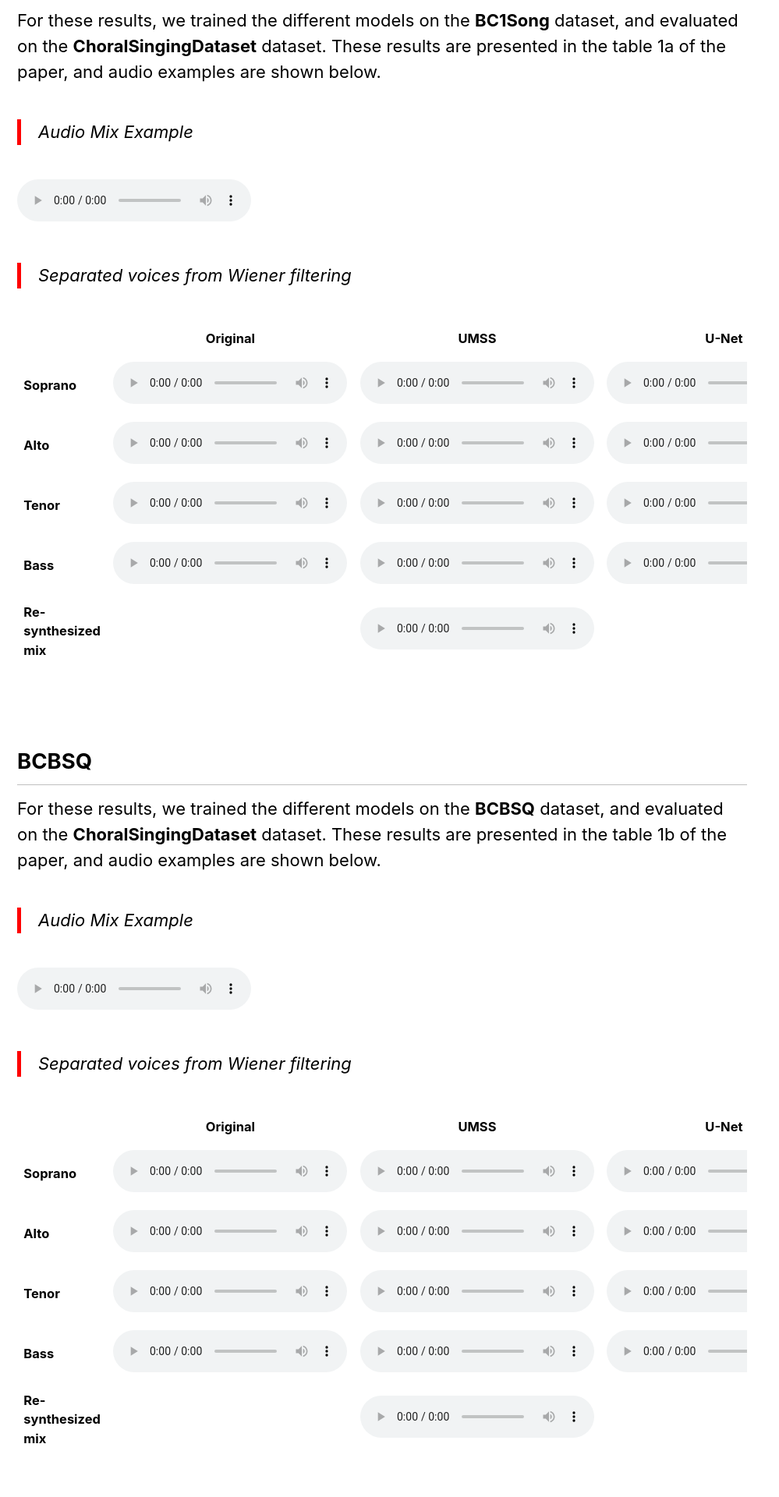
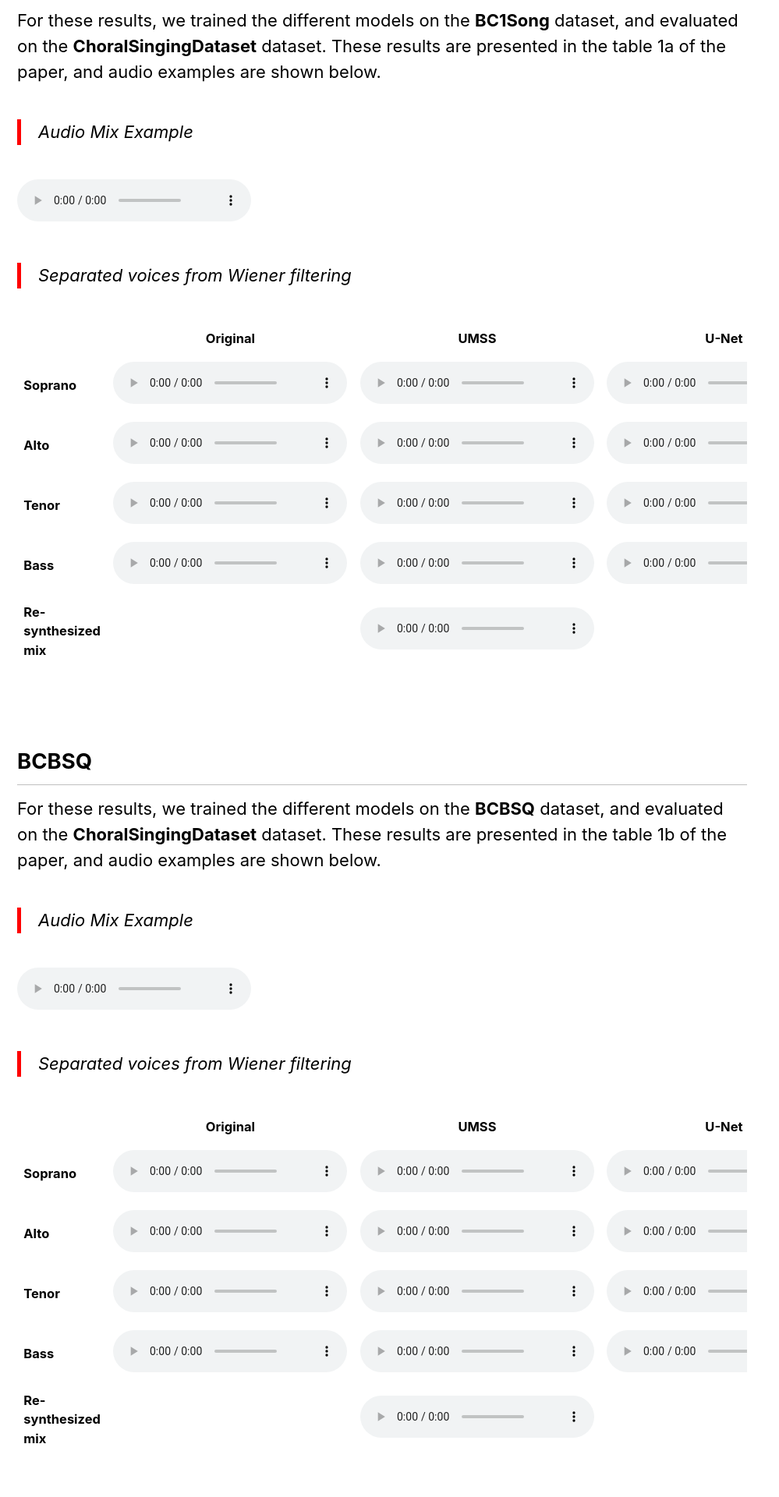
Before and after one commit to PierreChouteau/umss_icassp, a Jekyll site: the page built from docs/_pages/audio.md, in a window 1280 px wide. Shown: the part 805-2725 px from the top of the page at 78% size, without its empty margins (0-999 px from the left). Built offline with Jekyll 4.4.1, drawn with Linux system fonts in a browser that asks for light colours; cached includes are drawn as plain includes.

Commit message:
Update Github.io

```diff
--- a/docs/_pages/audio.md
+++ b/docs/_pages/audio.md
@@ -76,37 +76,37 @@ For these results, we trained the different models on the __BC1Song__ dataset, a
       <tr>
         <th> <strong> Soprano </strong> </th>
         <th>
-          <audio class="px-1" controls="" controlslist="nodownload">
-            <source src="/audio/Apprentissage_Conjoint/Original_sources/target_sources_el_rossinyol_Sno_208_At_2-06_Tor2-09_Bos_207_27.984_voice_s.wav" type="audio/wav">
+          <audio controls>
+            <source src="/audio/Apprentissage_Conjoint/Original_sources/target_sources_el_rossinyol_Sno_208_At_2-06_Tor2-09_Bos_207_27.984_voice_s.wav"/>
           </audio>
         </th>
         <th>
-          <audio controls="">
+          <audio controls>
             <source src="/audio/Apprentissage_Conjoint/BC1song/Ref_sources/sources_estimates_masking_el_rossinyol_Sno_208_At_2-06_Tor2-09_Bos_207_27.984_voice_s.wav"/>
           </audio>
         </th>
         <th>
-          <audio controls="">
+          <audio controls>
             <source src="/audio/Apprentissage_Conjoint/BC1song/Unet_sources/sources_estimates_masking_el_rossinyol_Sno_208_At_2-06_Tor2-09_Bos_207_27.984_voice_s.wav"/>
           </audio>
         </th>
         <th>
-          <audio controls="">
+          <audio controls>
             <source src="/audio/Apprentissage_Conjoint/BC1song/VA_NN/sources_estimates_masking_el_rossinyol_Sno_208_At_2-06_Tor2-09_Bos_207_27.984_voice_s.wav"/>
           </audio>
         </th>
         <th>
-          <audio controls="">
+          <audio controls>
             <source src="/audio/Apprentissage_Conjoint/BC1song/VA_NN_0/sources_estimates_masking_el_rossinyol_Sno_208_At_2-06_Tor2-09_Bos_207_27.984_voice_s.wav"/>
           </audio>
         </th>
         <th>
-          <audio controls="">
+          <audio controls>
             <source src="/audio/Apprentissage_Conjoint/BC1song/VA_NN_1/sources_estimates_masking_el_rossinyol_Sno_208_At_2-06_Tor2-09_Bos_207_27.984_voice_s.wav"/>
           </audio>
         </th>
         <th>
-          <audio controls="">
+          <audio controls>
             <source src="/audio/Apprentissage_Conjoint/BC1song/W_UP/sources_estimates_masking_el_rossinyol_Sno_208_At_2-06_Tor2-09_Bos_207_27.984_voice_s.wav"/>
           </audio>
         </th>
@@ -114,37 +114,37 @@ For these results, we trained the different models on the __BC1Song__ dataset, a
      <tr>
         <th> <strong> Alto </strong> </th>
         <th>
-          <audio class="px-1" controls="" controlslist="nodownload">
-            <source src="/audio/Apprentissage_Conjoint/Original_sources/target_sources_el_rossinyol_Sno_208_At_2-06_Tor2-09_Bos_207_27.984_voice_a.wav" type="audio/wav">
+          <audio controls>
+            <source src="/audio/Apprentissage_Conjoint/Original_sources/target_sources_el_rossinyol_Sno_208_At_2-06_Tor2-09_Bos_207_27.984_voice_a.wav"/>
           </audio>
         </th>
         <th>
-          <audio controls="">
+          <audio controls>
             <source src="/audio/Apprentissage_Conjoint/BC1song/Ref_sources/sources_estimates_masking_el_rossinyol_Sno_208_At_2-06_Tor2-09_Bos_207_27.984_voice_a.wav"/>
           </audio>
         </th>
         <th>
-          <audio controls="">
+          <audio controls>
             <source src="/audio/Apprentissage_Conjoint/BC1song/Unet_sources/sources_estimates_masking_el_rossinyol_Sno_208_At_2-06_Tor2-09_Bos_207_27.984_voice_a.wav"/>
           </audio>
         </th>
         <th>
-          <audio controls="">
+          <audio controls>
             <source src="/audio/Apprentissage_Conjoint/BC1song/VA_NN/sources_estimates_masking_el_rossinyol_Sno_208_At_2-06_Tor2-09_Bos_207_27.984_voice_a.wav"/>
           </audio>
         </th>
         <th>
-          <audio controls="">
+          <audio controls>
             <source src="/audio/Apprentissage_Conjoint/BC1song/VA_NN_0/sources_estimates_masking_el_rossinyol_Sno_208_At_2-06_Tor2-09_Bos_207_27.984_voice_a.wav"/>
           </audio>
         </th>
         <th>
-          <audio controls="">
+          <audio controls>
             <source src="/audio/Apprentissage_Conjoint/BC1song/VA_NN_1/sources_estimates_masking_el_rossinyol_Sno_208_At_2-06_Tor2-09_Bos_207_27.984_voice_a.wav"/>
           </audio>
         </th>
         <th>
-          <audio controls="">
+          <audio controls>
             <source src="/audio/Apprentissage_Conjoint/BC1song/W_UP/sources_estimates_masking_el_rossinyol_Sno_208_At_2-06_Tor2-09_Bos_207_27.984_voice_a.wav"/>
           </audio>
         </th>
@@ -152,37 +152,37 @@ For these results, we trained the different models on the __BC1Song__ dataset, a
       <tr>
         <th> <strong> Tenor </strong> </th>
         <th>
-          <audio class="px-1" controls="" controlslist="nodownload">
-            <source src="/audio/Apprentissage_Conjoint/Original_sources/target_sources_el_rossinyol_Sno_208_At_2-06_Tor2-09_Bos_207_27.984_voice_t.wav" type="audio/wav">
+          <audio controls>
+            <source src="/audio/Apprentissage_Conjoint/Original_sources/target_sources_el_rossinyol_Sno_208_At_2-06_Tor2-09_Bos_207_27.984_voice_t.wav"/>
           </audio>
         </th>
         <th>
-          <audio controls="">
+          <audio controls>
             <source src="/audio/Apprentissage_Conjoint/BC1song/Ref_sources/sources_estimates_masking_el_rossinyol_Sno_208_At_2-06_Tor2-09_Bos_207_27.984_voice_t.wav"/>
           </audio>
         </th>
         <th>
-          <audio controls="">
+          <audio controls>
             <source src="/audio/Apprentissage_Conjoint/BC1song/Unet_sources/sources_estimates_masking_el_rossinyol_Sno_208_At_2-06_Tor2-09_Bos_207_27.984_voice_t.wav"/>
           </audio>
         </th>
         <th>
-          <audio controls="">
+          <audio controls>
             <source src="/audio/Apprentissage_Conjoint/BC1song/VA_NN/sources_estimates_masking_el_rossinyol_Sno_208_At_2-06_Tor2-09_Bos_207_27.984_voice_t.wav"/>
           </audio>
         </th>
         <th>
-          <audio controls="">
+          <audio controls>
             <source src="/audio/Apprentissage_Conjoint/BC1song/VA_NN_0/sources_estimates_masking_el_rossinyol_Sno_208_At_2-06_Tor2-09_Bos_207_27.984_voice_t.wav"/>
           </audio>
         </th>
         <th>
-          <audio controls="">
+          <audio controls>
             <source src="/audio/Apprentissage_Conjoint/BC1song/VA_NN_1/sources_estimates_masking_el_rossinyol_Sno_208_At_2-06_Tor2-09_Bos_207_27.984_voice_t.wav"/>
           </audio>
         </th>
         <th>
-          <audio controls="">
+          <audio controls>
             <source src="/audio/Apprentissage_Conjoint/BC1song/W_UP/sources_estimates_masking_el_rossinyol_Sno_208_At_2-06_Tor2-09_Bos_207_27.984_voice_t.wav"/>
           </audio>
         </th>
@@ -190,37 +190,37 @@ For these results, we trained the different models on the __BC1Song__ dataset, a
       <tr>
         <th> <strong> Bass </strong> </th>
         <th>
-          <audio class="px-1" controls="" controlslist="nodownload">
-            <source src="/audio/Apprentissage_Conjoint/Original_sources/target_sources_el_rossinyol_Sno_208_At_2-06_Tor2-09_Bos_207_27.984_voice_b.wav" type="audio/wav">
+          <audio controls>
+            <source src="/audio/Apprentissage_Conjoint/Original_sources/target_sources_el_rossinyol_Sno_208_At_2-06_Tor2-09_Bos_207_27.984_voice_b.wav"/>
           </audio>
         </th>
         <th>
-          <audio controls="">
+          <audio controls>
             <source src="/audio/Apprentissage_Conjoint/BC1song/Ref_sources/sources_estimates_masking_el_rossinyol_Sno_208_At_2-06_Tor2-09_Bos_207_27.984_voice_b.wav"/>
           </audio>
         </th>
         <th>
-          <audio controls="">
+          <audio controls>
             <source src="/audio/Apprentissage_Conjoint/BC1song/Unet_sources/sources_estimates_masking_el_rossinyol_Sno_208_At_2-06_Tor2-09_Bos_207_27.984_voice_b.wav"/>
           </audio>
         </th>
         <th>
-          <audio controls="">
+          <audio controls>
             <source src="/audio/Apprentissage_Conjoint/BC1song/VA_NN/sources_estimates_masking_el_rossinyol_Sno_208_At_2-06_Tor2-09_Bos_207_27.984_voice_b.wav"/>
           </audio>
         </th>
         <th>
-          <audio controls="">
+          <audio controls>
             <source src="/audio/Apprentissage_Conjoint/BC1song/VA_NN_0/sources_estimates_masking_el_rossinyol_Sno_208_At_2-06_Tor2-09_Bos_207_27.984_voice_b.wav"/>
           </audio>
         </th>
         <th>
-          <audio controls="">
+          <audio controls>
             <source src="/audio/Apprentissage_Conjoint/BC1song/VA_NN_1/sources_estimates_masking_el_rossinyol_Sno_208_At_2-06_Tor2-09_Bos_207_27.984_voice_b.wav"/>
           </audio>
         </th>
         <th>
-          <audio controls="">
+          <audio controls>
             <source src="/audio/Apprentissage_Conjoint/BC1song/W_UP/sources_estimates_masking_el_rossinyol_Sno_208_At_2-06_Tor2-09_Bos_207_27.984_voice_b.wav"/>
           </audio>
         </th>
@@ -229,28 +229,28 @@ For these results, we trained the different models on the __BC1Song__ dataset, a
         <th> <strong> Re-synthesized mix </strong> </th>
         <th></th>
         <th>
-          <audio controls="">
+          <audio controls>
             <source src="/audio/Apprentissage_Conjoint/BC1song/Ref_sources/mix_reconstruct_el_rossinyol_Sno_208_At_2-06_Tor2-09_Bos_207_27.984.wav"/>
           </audio>
         </th>
         <th></th>
          <th>
-          <audio controls="">
+          <audio controls>
             <source src="/audio/Apprentissage_Conjoint/BC1song/VA_NN/mix_reconstruct_el_rossinyol_Sno_208_At_2-06_Tor2-09_Bos_207_27.984.wav"/>
           </audio>
         </th>
          <th>
-          <audio controls="">
+          <audio controls>
             <source src="/audio/Apprentissage_Conjoint/BC1song/VA_NN_0/mix_reconstruct_el_rossinyol_Sno_208_At_2-06_Tor2-09_Bos_207_27.984.wav"/>
           </audio>
         </th>
         <th>
-          <audio controls="">
+          <audio controls>
             <source src="/audio/Apprentissage_Conjoint/BC1song/VA_NN_1/mix_reconstruct_el_rossinyol_Sno_208_At_2-06_Tor2-09_Bos_207_27.984.wav"/>
           </audio>
         </th>
         <th>
-          <audio controls="">
+          <audio controls>
             <source src="/audio/Apprentissage_Conjoint/BC1song/W_UP/mix_reconstruct_el_rossinyol_Sno_208_At_2-06_Tor2-09_Bos_207_27.984.wav"/>
           </audio>
         </th>
@@ -305,37 +305,37 @@ For these results, we trained the different models on the __BCBSQ__ dataset, and
       <tr>
         <th> <strong> Soprano </strong> </th>
         <th>
-          <audio class="px-1" controls="" controlslist="nodownload">
-            <source src="/audio/Apprentissage_Conjoint/Original_sources/target_sources_el_rossinyol_Sno_208_At_2-06_Tor2-09_Bos_207_27.984_voice_s.wav" type="audio/wav">
+          <audio controls>
+            <source src="/audio/Apprentissage_Conjoint/Original_sources/target_sources_el_rossinyol_Sno_208_At_2-06_Tor2-09_Bos_207_27.984_voice_s.wav"/>
           </audio>
         </th>
         <th>
-          <audio controls="">
+          <audio controls>
             <source src="/audio/Apprentissage_Conjoint/BCBQ/Ref_sources/sources_estimates_masking_el_rossinyol_Sno_208_At_2-06_Tor2-09_Bos_207_27.984_voice_s.wav"/>
           </audio>
         </th>
         <th>
-          <audio controls="">
+          <audio controls>
             <source src="/audio/Apprentissage_Conjoint/BCBQ/Unet_sources/sources_estimates_masking_el_rossinyol_Sno_208_At_2-06_Tor2-09_Bos_207_27.984_voice_s.wav"/>
           </audio>
         </th>
         <th>
-          <audio controls="">
+          <audio controls>
             <source src="/audio/Apprentissage_Conjoint/BCBQ/VA_NN/sources_estimates_masking_el_rossinyol_Sno_208_At_2-06_Tor2-09_Bos_207_27.984_voice_s.wav"/>
           </audio>
         </th>
         <th>
-          <audio controls="">
+          <audio controls>
             <source src="/audio/Apprentissage_Conjoint/BCBQ/VA_NN_0/sources_estimates_masking_el_rossinyol_Sno_208_At_2-06_Tor2-09_Bos_207_27.984_voice_s.wav"/>
           </audio>
         </th>
         <th>
-          <audio controls="">
+          <audio controls>
             <source src="/audio/Apprentissage_Conjoint/BCBQ/VA_NN_1/sources_estimates_masking_el_rossinyol_Sno_208_At_2-06_Tor2-09_Bos_207_27.984_voice_s.wav"/>
           </audio>
         </th>
         <th>
-          <audio controls="">
+          <audio controls>
             <source src="/audio/Apprentissage_Conjoint/BCBQ/W_UP/sources_estimates_masking_el_rossinyol_Sno_208_At_2-06_Tor2-09_Bos_207_27.984_voice_s.wav"/>
           </audio>
         </th>
@@ -343,37 +343,37 @@ For these results, we trained the different models on the __BCBSQ__ dataset, and
      <tr>
         <th> <strong> Alto </strong> </th>
         <th>
-          <audio class="px-1" controls="" controlslist="nodownload">
-            <source src="/audio/Apprentissage_Conjoint/Original_sources/target_sources_el_rossinyol_Sno_208_At_2-06_Tor2-09_Bos_207_27.984_voice_a.wav" type="audio/wav">
+          <audio controls>
+            <source src="/audio/Apprentissage_Conjoint/Original_sources/target_sources_el_rossinyol_Sno_208_At_2-06_Tor2-09_Bos_207_27.984_voice_a.wav"/>
           </audio>
         </th>
         <th>
-          <audio controls="">
+          <audio controls>
             <source src="/audio/Apprentissage_Conjoint/BCBQ/Ref_sources/sources_estimates_masking_el_rossinyol_Sno_208_At_2-06_Tor2-09_Bos_207_27.984_voice_a.wav"/>
           </audio>
         </th>
         <th>
-          <audio controls="">
+          <audio controls>
             <source src="/audio/Apprentissage_Conjoint/BCBQ/Unet_sources/sources_estimates_masking_el_rossinyol_Sno_208_At_2-06_Tor2-09_Bos_207_27.984_voice_a.wav"/>
           </audio>
         </th>
         <th>
-          <audio controls="">
+          <audio controls>
             <source src="/audio/Apprentissage_Conjoint/BCBQ/VA_NN/sources_estimates_masking_el_rossinyol_Sno_208_At_2-06_Tor2-09_Bos_207_27.984_voice_a.wav"/>
           </audio>
         </th>
         <th>
-          <audio controls="">
+          <audio controls>
             <source src="/audio/Apprentissage_Conjoint/BCBQ/VA_NN_0/sources_estimates_masking_el_rossinyol_Sno_208_At_2-06_Tor2-09_Bos_207_27.984_voice_a.wav"/>
           </audio>
         </th>
         <th>
-          <audio controls="">
+          <audio controls>
             <source src="/audio/Apprentissage_Conjoint/BCBQ/VA_NN_1/sources_estimates_masking_el_rossinyol_Sno_208_At_2-06_Tor2-09_Bos_207_27.984_voice_a.wav"/>
           </audio>
         </th>
         <th>
-          <audio controls="">
+          <audio controls>
             <source src="/audio/Apprentissage_Conjoint/BCBQ/W_UP/sources_estimates_masking_el_rossinyol_Sno_208_At_2-06_Tor2-09_Bos_207_27.984_voice_a.wav"/>
           </audio>
         </th>
@@ -381,37 +381,37 @@ For these results, we trained the different models on the __BCBSQ__ dataset, and
       <tr>
         <th> <strong> Tenor </strong> </th>
         <th>
-          <audio class="px-1" controls="" controlslist="nodownload">
-            <source src="/audio/Apprentissage_Conjoint/Original_sources/target_sources_el_rossinyol_Sno_208_At_2-06_Tor2-09_Bos_207_27.984_voice_t.wav" type="audio/wav">
+          <audio controls>
+            <source src="/audio/Apprentissage_Conjoint/Original_sources/target_sources_el_rossinyol_Sno_208_At_2-06_Tor2-09_Bos_207_27.984_voice_t.wav"/>
           </audio>
         </th>
         <th>
-          <audio controls="">
+          <audio controls>
             <source src="/audio/Apprentissage_Conjoint/BCBQ/Ref_sources/sources_estimates_masking_el_rossinyol_Sno_208_At_2-06_Tor2-09_Bos_207_27.984_voice_t.wav"/>
           </audio>
         </th>
         <th>
-          <audio controls="">
+          <audio controls>
             <source src="/audio/Apprentissage_Conjoint/BCBQ/Unet_sources/sources_estimates_masking_el_rossinyol_Sno_208_At_2-06_Tor2-09_Bos_207_27.984_voice_t.wav"/>
           </audio>
         </th>
         <th>
-          <audio controls="">
+          <audio controls>
             <source src="/audio/Apprentissage_Conjoint/BCBQ/VA_NN/sources_estimates_masking_el_rossinyol_Sno_208_At_2-06_Tor2-09_Bos_207_27.984_voice_t.wav"/>
           </audio>
         </th>
         <th>
-          <audio controls="">
+          <audio controls>
             <source src="/audio/Apprentissage_Conjoint/BCBQ/VA_NN_0/sources_estimates_masking_el_rossinyol_Sno_208_At_2-06_Tor2-09_Bos_207_27.984_voice_t.wav"/>
           </audio>
         </th>
         <th>
-          <audio controls="">
+          <audio controls>
             <source src="/audio/Apprentissage_Conjoint/BCBQ/VA_NN_1/sources_estimates_masking_el_rossinyol_Sno_208_At_2-06_Tor2-09_Bos_207_27.984_voice_t.wav"/>
           </audio>
         </th>
         <th>
-          <audio controls="">
+          <audio controls>
             <source src="/audio/Apprentissage_Conjoint/BCBQ/W_UP/sources_estimates_masking_el_rossinyol_Sno_208_At_2-06_Tor2-09_Bos_207_27.984_voice_t.wav"/>
           </audio>
         </th>
@@ -419,37 +419,37 @@ For these results, we trained the different models on the __BCBSQ__ dataset, and
       <tr>
         <th> <strong> Bass </strong> </th>
         <th>
-          <audio class="px-1" controls="" controlslist="nodownload">
-            <source src="/audio/Apprentissage_Conjoint/Original_sources/target_sources_el_rossinyol_Sno_208_At_2-06_Tor2-09_Bos_207_27.984_voice_b.wav" type="audio/wav">
+          <audio controls>
+            <source src="/audio/Apprentissage_Conjoint/Original_sources/target_sources_el_rossinyol_Sno_208_At_2-06_Tor2-09_Bos_207_27.984_voice_b.wav"/>
           </audio>
         </th>
         <th>
-          <audio controls="">
+          <audio controls>
             <source src="/audio/Apprentissage_Conjoint/BCBQ/Ref_sources/sources_estimates_masking_el_rossinyol_Sno_208_At_2-06_Tor2-09_Bos_207_27.984_voice_b.wav"/>
           </audio>
         </th>
         <th>
-          <audio controls="">
+          <audio controls>
             <source src="/audio/Apprentissage_Conjoint/BCBQ/Unet_sources/sources_estimates_masking_el_rossinyol_Sno_208_At_2-06_Tor2-09_Bos_207_27.984_voice_b.wav"/>
           </audio>
         </th>
         <th>
-          <audio controls="">
+          <audio controls>
             <source src="/audio/Apprentissage_Conjoint/BCBQ/VA_NN/sources_estimates_masking_el_rossinyol_Sno_208_At_2-06_Tor2-09_Bos_207_27.984_voice_b.wav"/>
           </audio>
         </th>
         <th>
-          <audio controls="">
+          <audio controls>
             <source src="/audio/Apprentissage_Conjoint/BCBQ/VA_NN_0/sources_estimates_masking_el_rossinyol_Sno_208_At_2-06_Tor2-09_Bos_207_27.984_voice_b.wav"/>
           </audio>
         </th>
         <th>
-          <audio controls="">
+          <audio controls>
             <source src="/audio/Apprentissage_Conjoint/BCBQ/VA_NN_1/sources_estimates_masking_el_rossinyol_Sno_208_At_2-06_Tor2-09_Bos_207_27.984_voice_b.wav"/>
           </audio>
         </th>
         <th>
-          <audio controls="">
+          <audio controls>
             <source src="/audio/Apprentissage_Conjoint/BCBQ/W_UP/sources_estimates_masking_el_rossinyol_Sno_208_At_2-06_Tor2-09_Bos_207_27.984_voice_b.wav"/>
           </audio>
         </th>
@@ -458,28 +458,28 @@ For these results, we trained the different models on the __BCBSQ__ dataset, and
         <th> <strong> Re-synthesized mix </strong> </th>
         <th></th>
         <th>
-          <audio controls="">
+          <audio controls>
             <source src="/audio/Apprentissage_Conjoint/BCBQ/Ref_sources/mix_reconstruct_el_rossinyol_Sno_208_At_2-06_Tor2-09_Bos_207_27.984.wav"/>
           </audio>
         </th>
         <th></th>
         <th>
-          <audio controls="">
+          <audio controls>
             <source src="/audio/Apprentissage_Conjoint/BCBQ/VA_NN/mix_reconstruct_el_rossinyol_Sno_208_At_2-06_Tor2-09_Bos_207_27.984.wav"/>
           </audio>
         </th>
         <th>
-          <audio controls="">
+          <audio controls>
             <source src="/audio/Apprentissage_Conjoint/BCBQ/VA_NN_0/mix_reconstruct_el_rossinyol_Sno_208_At_2-06_Tor2-09_Bos_207_27.984.wav"/>
           </audio>
         </th>
         <th>
-          <audio controls="">
+          <audio controls>
             <source src="/audio/Apprentissage_Conjoint/BCBQ/VA_NN_1/mix_reconstruct_el_rossinyol_Sno_208_At_2-06_Tor2-09_Bos_207_27.984.wav"/>
           </audio>
         </th>
         <th>
-          <audio controls="">
+          <audio controls>
             <source src="/audio/Apprentissage_Conjoint/BCBQ/W_UP/mix_reconstruct_el_rossinyol_Sno_208_At_2-06_Tor2-09_Bos_207_27.984.wav"/>
           </audio>
         </th>
@@ -497,7 +497,7 @@ For these results, we trained the different models on the __BCBSQ__ dataset, and
 
 
 > Audio Mix Example
-<audio controls="">
+<audio controls>
   <source src="/audio/cantoria/mix/mix_CEA_satb_15.984.wav"/>
 </audio>
 
@@ -528,22 +528,22 @@ For these results, we trained the different models on the __BCBSQ__ dataset, and
       <tr>
         <th> <strong> Soprano </strong> </th>
         <th>
-          <audio controls="">
+          <audio controls>
             <source src="/audio/cantoria/target_sources/target_sources_CEA_satb_15.984_voice_s.wav"/>
           </audio>
         </th>
         <th>
-          <audio class="px-1" controls="" controlslist="nodownload">
-            <source src="/audio/cantoria/BCBSQ/US/sources_estimates_masking_CEA_satb_15.984_voice_s.wav" type="audio/wav">
+          <audio controls>
+            <source src="/audio/cantoria/BCBSQ/US/sources_estimates_masking_CEA_satb_15.984_voice_s.wav"/>
           </audio>
         </th>
         <th>
-          <audio controls="">
+          <audio controls>
             <source src="/audio/cantoria/BCBSQ/Unet/sources_estimates_masking_CEA_satb_15.984_voice_s.wav"/>
           </audio>
         </th>
         <th>
-          <audio controls="">
+          <audio controls>
             <source src="/audio/cantoria/BCBSQ/W-Up/sources_estimates_masking_CEA_satb_15.984_voice_s.wav"/>
           </audio>
         </th>
@@ -551,22 +551,22 @@ For these results, we trained the different models on the __BCBSQ__ dataset, and
       <tr>
         <th> <strong> Alto </strong> </th>
         <th>
-          <audio controls="">
+          <audio controls>
             <source src="/audio/cantoria/target_sources/target_sources_CEA_satb_15.984_voice_a.wav"/>
           </audio>
         </th>
         <th>
-          <audio controls="">
+          <audio controls>
             <source src="/audio/cantoria/BCBSQ/US/sources_estimates_masking_CEA_satb_15.984_voice_a.wav"/>
           </audio>
         </th>
         <th>
-          <audio controls="">
+          <audio controls>
             <source src="/audio/cantoria/BCBSQ/Unet/sources_estimates_masking_CEA_satb_15.984_voice_a.wav"/>
           </audio>
         </th>
          <th>
-          <audio controls="">
+          <audio controls>
             <source src="/audio/cantoria/BCBSQ/W-Up/sources_estimates_masking_CEA_satb_15.984_voice_a.wav"/>
           </audio>
         </th>
@@ -574,22 +574,22 @@ For these results, we trained the different models on the __BCBSQ__ dataset, and
       <tr>
         <th> <strong> Tenor </strong> </th>
         <th>
-          <audio controls="">
+          <audio controls>
             <source src="/audio/cantoria/target_sources/target_sources_CEA_satb_15.984_voice_t.wav"/>
           </audio>
         </th>
         <th>
-          <audio controls="">
+          <audio controls>
             <source src="/audio/cantoria/BCBSQ/US/sources_estimates_masking_CEA_satb_15.984_voice_t.wav"/>
           </audio>
         </th>
         <th>
-          <audio controls="">
+          <audio controls>
             <source src="/audio/cantoria/BCBSQ/Unet/sources_estimates_masking_CEA_satb_15.984_voice_t.wav"/>
           </audio>
         </th>
         <th>
-          <audio controls="">
+          <audio controls>
             <source src="/audio/cantoria/BCBSQ/W-Up/sources_estimates_masking_CEA_satb_15.984_voice_t.wav"/>
           </audio>
         </th>
@@ -597,22 +597,22 @@ For these results, we trained the different models on the __BCBSQ__ dataset, and
       <tr>
         <th> <strong> Bass </strong> </th>
         <th>
-          <audio controls="">
+          <audio controls>
             <source src="/audio/cantoria/target_sources/target_sources_CEA_satb_15.984_voice_b.wav"/>
           </audio>
         </th>
         <th>
-          <audio controls="">
+          <audio controls>
             <source src="/audio/cantoria/BCBSQ/US/sources_estimates_masking_CEA_satb_15.984_voice_b.wav"/>
           </audio>
         </th>
         <th>
-          <audio controls="">
+          <audio controls>
             <source src="/audio/cantoria/BCBSQ/Unet/sources_estimates_masking_CEA_satb_15.984_voice_b.wav"/>
           </audio>
         </th>
         <th>
-          <audio controls="">
+          <audio controls>
             <source src="/audio/cantoria/BCBSQ/W-Up/sources_estimates_masking_CEA_satb_15.984_voice_b.wav"/>
           </audio>
         </th>
@@ -621,13 +621,13 @@ For these results, we trained the different models on the __BCBSQ__ dataset, and
         <th> <strong> Re-synthesized mix </strong> </th>
         <th></th>
         <th>
-          <audio controls="">
+          <audio controls>
             <source src="/audio/cantoria/BCBSQ/US/mix_reconstruct_CEA_satb_15.984.wav"/>
           </audio>
         </th>
         <th></th>
         <th>
-          <audio controls="">
+          <audio controls>
             <source src="/audio/cantoria/BCBSQ/W-Up/mix_reconstruct_CEA_satb_15.984.wav"/>
           </audio>
         </th>
--- a/docs/_sass/minimal-mistakes/_reset.scss
+++ b/docs/_sass/minimal-mistakes/_reset.scss
@@ -70,9 +70,20 @@ video {
 
 /* Prevents modern browsers from displaying 'audio' without controls */
 
-audio:not([controls]) {
-  display: none;
+// audio:not([controls]) {
+//   display: none;
+// }
+
+/* Remove default styles */
+
+audio::-webkit-media-controls-mute-button {
+  display: none !important;
 }
+
+audio::-webkit-media-controls-volume-slider {
+  display: none !important;
+}
+
 
 a {
   color: $link-color;
```
